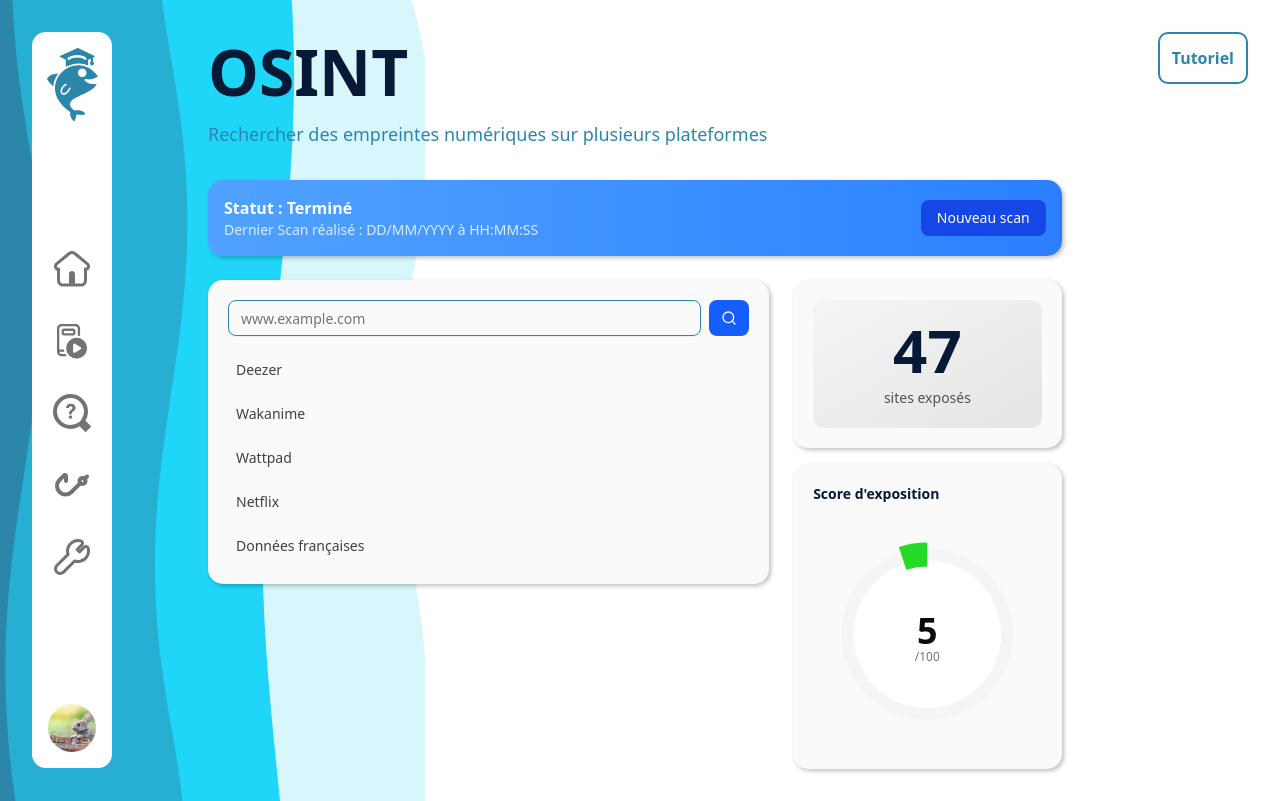
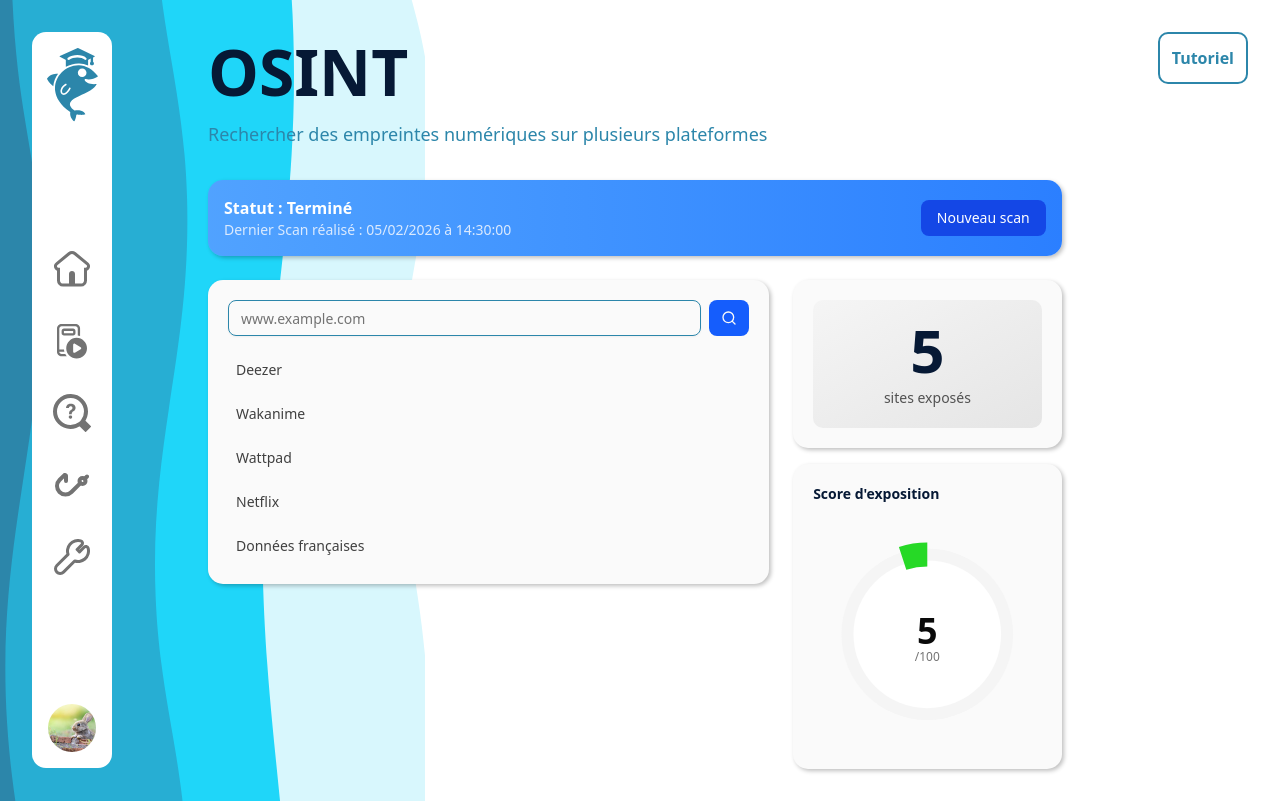
Before and after one commit to SHAfoin/learn-and-phish, a Next.js app: page /app/osint in a window 1280 px wide. Built offline with nearby package versions, Linux system fonts and the light colour scheme.

Commit message:
feat(osint): add date of last scan and implement new scan functionality

```diff
--- a/app/app/osint/OSINTContent.tsx
+++ b/app/app/osint/OSINTContent.tsx
@@ -13,6 +13,7 @@ import {
   PolarGrid,
 } from "recharts";
 import { groupesOSINT, GroupeOSINT } from "@/lib/placeholder/osint";
+import { groupes } from "@/lib/placeholder";
 
 const chartConfig = {
   visitors: {
@@ -35,6 +36,7 @@ interface OSINTData {
   groupes: GroupeOSINT[];
   scoreExposition: number;
   nombreSitesExposés: number;
+  dateDernierScan: Date;
 }
 
 // Fonction pour récupérer les données OSINT
@@ -48,7 +50,8 @@ async function fetchOSINTData(): Promise<OSINTData> {
   return {
     groupes: groupesOSINT,
     scoreExposition: 5,
-    nombreSitesExposés: 47,
+    nombreSitesExposés: groupesOSINT.length,
+    dateDernierScan: new Date("2026-02-05T14:30:00"),
   };
 }
 
@@ -57,6 +60,7 @@ export default function OSINTContent() {
   const [groupes, setGroupes] = useState<GroupeOSINT[]>([]);
   const [scoreExposition, setScoreExposition] = useState(0);
   const [nombreSitesExposés, setNombreSitesExposés] = useState(0);
+  const [dateDernierScan, setDateDernierScan] = useState<Date | null>(null);
   const [isLoading, setIsLoading] = useState(true);
 
   // Charger les données au montage du composant
@@ -68,6 +72,7 @@ export default function OSINTContent() {
         setGroupes(data.groupes);
         setScoreExposition(data.scoreExposition);
         setNombreSitesExposés(data.nombreSitesExposés);
+        setDateDernierScan(data.dateDernierScan);
       } catch (error) {
         console.error("Erreur lors du chargement des données:", error);
       } finally {
@@ -77,6 +82,15 @@ export default function OSINTContent() {
 
     loadData();
   }, []);
+
+  // Fonction pour lancer un nouveau scan
+  const handleNouveauScan = async () => {
+    console.log("Lancement d'un nouveau scan OSINT...");
+    // TODO: Implémenter l'appel API pour lancer un nouveau scan
+    // await fetch('/api/osint/scan', { method: 'POST' });
+    // Puis recharger les données
+    // await loadData();
+  };
 
   const chartData = [
     {
@@ -105,10 +119,26 @@ export default function OSINTContent() {
         <div>
           <p className="font-bold">Statut : Terminé</p>
           <p className="text-sm text-blue-100">
-            Dernier Scan réalisé : DD/MM/YYYY à HH:MM:SS
+            Dernier Scan réalisé :{" "}
+            {dateDernierScan
+              ? dateDernierScan.toLocaleDateString("fr-FR", {
+                  day: "2-digit",
+                  month: "2-digit",
+                  year: "numeric",
+                }) +
+                " à " +
+                dateDernierScan.toLocaleTimeString("fr-FR", {
+                  hour: "2-digit",
+                  minute: "2-digit",
+                  second: "2-digit",
+                })
+              : "Aucun scan effectué"}
           </p>
         </div>
-        <Button className="bg-blue-700 hover:bg-blue-800 text-white">
+        <Button
+          className="bg-blue-700 hover:bg-blue-800 text-white"
+          onClick={handleNouveauScan}
+        >
           Nouveau scan
         </Button>
       </div>
```
